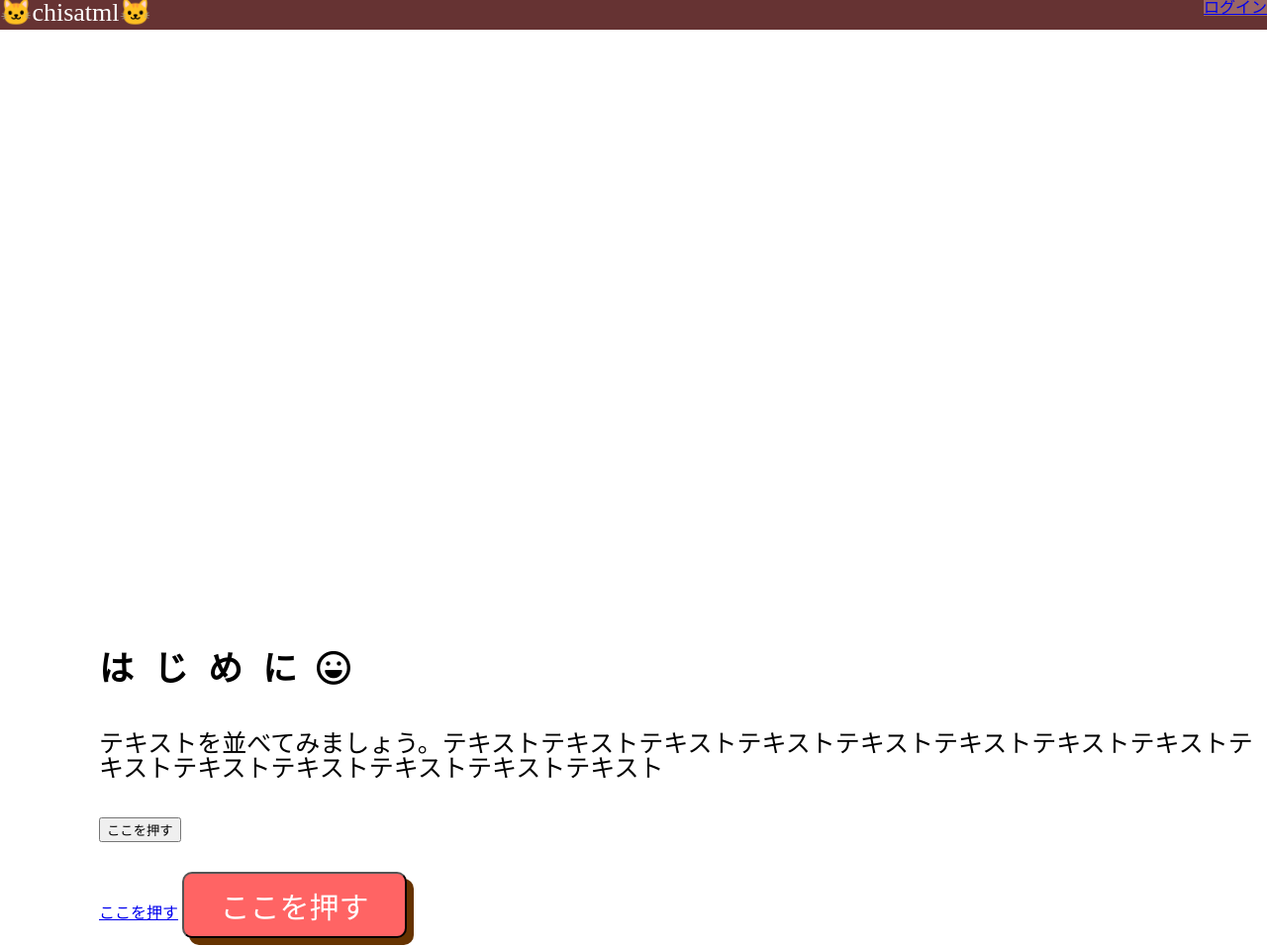
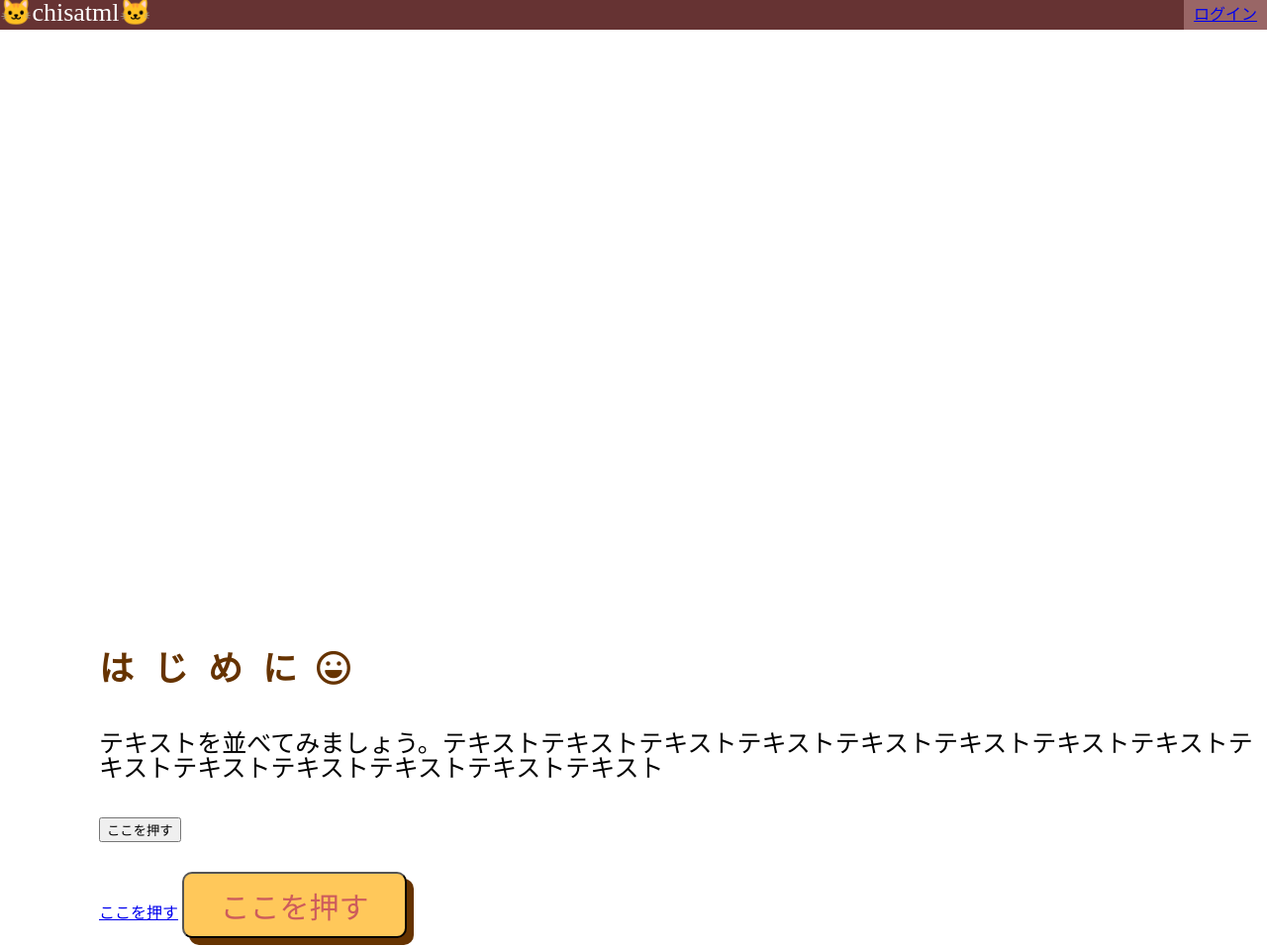
Before and after one commit to chisasy/StarterWebPage, a plain HTML site: page index.html in a window 1280 px wide. Shown: the top 957 px of the page at 99% size. Drawn offline with Linux system fonts and the light colour scheme.

Commit message:
ログインのブロック、ボタンのtransition

```diff
--- a/style.css
+++ b/style.css
@@ -63,6 +63,12 @@ table {
     float: right;
     background-color: #996666;
 }
+.header_right a {
+    display: block;
+    line-height: 30px;
+    padding-right: 10px;
+    padding-left: 10px;
+}
 /*ヘッダー画像*/
 .headline{
     background-image:url("image/yellow_bg.jpg");
@@ -90,6 +96,7 @@ table {
     font-style: YuGothic;
     font-size:35px;
     font-weight: bold ;
+    color: #663300;
     margin-bottom: 30px;
     width: 400px;
     height: 52px;
@@ -104,9 +111,9 @@ table {
 }
 .button {
     padding: 10px;
-	background-color: rgba(300,100,100,70);
+    background-color: rgba(400,200,90,70);
     border-radius: 10px;
-	color:#ffff;
+    color: indianred;
     font-size: 30px;
     margin-top:30px;
     width: 227px;
@@ -115,7 +122,8 @@ table {
 
 }
 .button:hover {
-	background-color: #CC6600;
+    background-color: yellow;
+    transition: all 1.0s;
 }
 
 /*本文：下部*/
```
Lines whose indentation alone changed are shown as unchanged.
